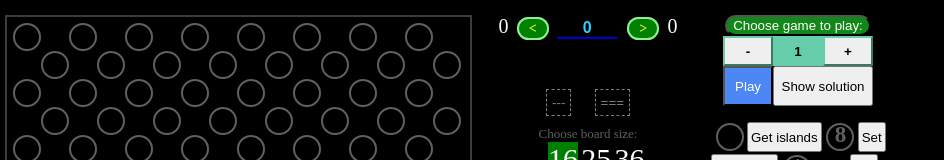
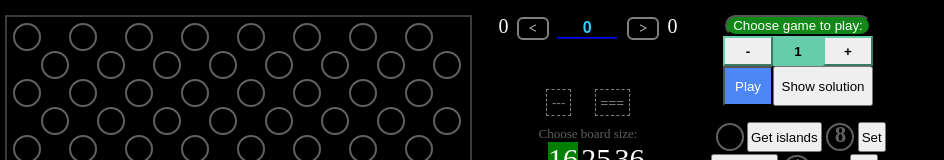
Before and after one commit to JackSplinter/JackSplinter.github.io, a plain HTML site: page index.html in a window 1280 px wide. Shown: the top 160 px of the page, without its empty margins (0-944 px from the left). Drawn offline with Linux system fonts and the light colour scheme.

```diff
--- a/css/stylBridgeq.css
+++ b/css/stylBridgeq.css
@@ -153,11 +153,11 @@
 
 #navL,
 #navR {
-  background: green;
-  border: 2px solid lightgreen;
+  background: black;
+  border: 2px solid gray;
   cursor: pointer;
-  border-radius: 12px;
-  color: yellow;
+  border-radius: 6px;
+  color: silver;
   font-weight: bolder;
   padding: 2px 10px;
 }
```
